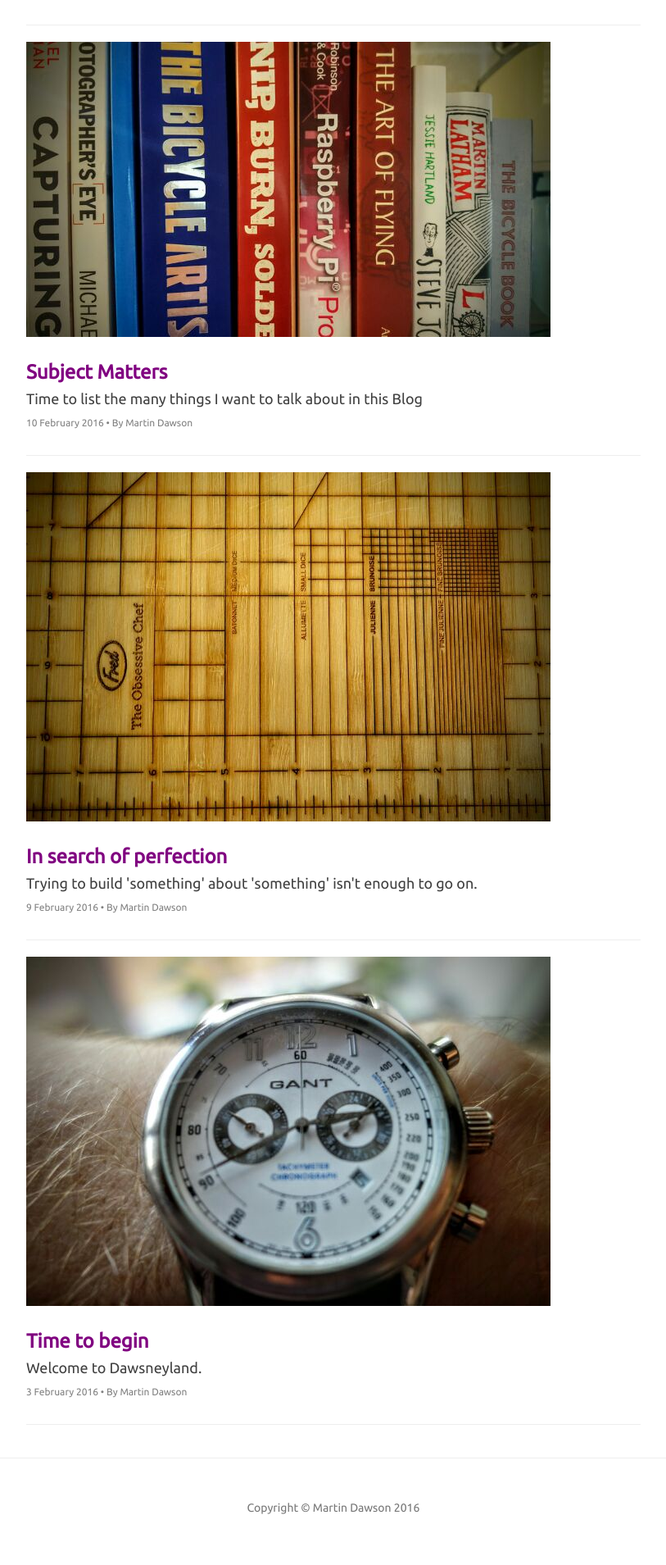
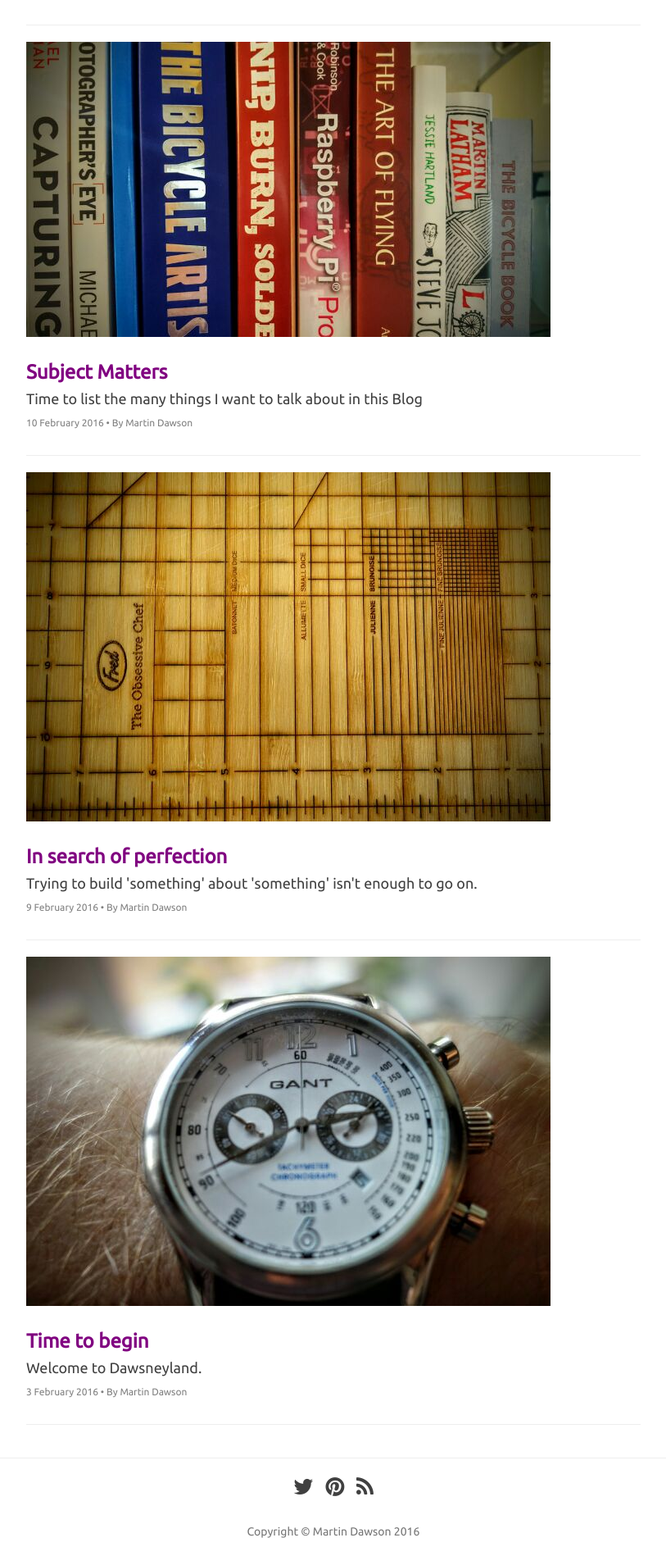
Before and after one commit to dawsneyland/formerdland, a Jekyll site: the page built from index.html, in a window 1280 px wide. Shown: the part 1142-3051 px from the top of the page at 82% size, without its empty margins (233-1046 px from the left). Built offline with Jekyll 4.4.1, drawn with Linux system fonts in a browser that asks for light colours; nearby versions of some CDN libraries; the list of posts is cut into pages by our own code; before the commit the page ends 3022 px from its top, so only the background shows below that.

Commit message:
Update footer.html

```diff
--- a/_includes/footer.html
+++ b/_includes/footer.html
@@ -3,58 +3,7 @@
     <div class="container">
         <div class="row">
             <div class="col-lg-8 col-lg-offset-2 col-md-10 col-md-offset-1">
-<!--
-                <ul class="list-inline text-center">
-                    <li>
-                        <a href="{{ "/feed.xml" | prepend: site.baseurl }}">
-                            <span class="fa-stack fa-lg">
-                                <i class="fa fa-circle fa-stack-2x"></i>
-                                <i class="fa fa-rss fa-stack-1x fa-inverse"></i>
-                            </span>
-                        </a>
-                    </li>
-                    {% if site.twitter_username %}
-                    <li>
-                        <a href="https://twitter.com/{{ site.twitter_username }}">
-                            <span class="fa-stack fa-lg">
-                                <i class="fa fa-circle fa-stack-2x"></i>
-                                <i class="fa fa-twitter fa-stack-1x fa-inverse"></i>
-                            </span>
-                        </a>
-                    </li>
-                    {% endif %}
-                    {% if site.youtube_username %}
-                    <li>
-                        <a href="https://www.youtube.com/{{ site.youtube_username }}">
-                            <span class="fa-stack fa-lg">
-                                <i class="fa fa-circle fa-stack-2x"></i>
-                                <i class="fa fa-youtube fa-stack-1x fa-inverse"></i>
-                            </span>
-                        </a>
-                    </li>
-                    {% endif %}
-                    {% if site.instagram_username %}
-                    <li>
-                        <a href="http://www.instagram.com/{{ site.instagram_username }}">
-                            <span class="fa-stack fa-lg">
-                                <i class="fa fa-circle fa-stack-2x"></i>
-                                <i class="fa fa-instagram fa-stack-1x fa-inverse"></i>
-                            </span>
-                        </a>
-                    </li>
-                    {% endif %}
-                    {% if site.pinterest_username %}
-                    <li>
-                        <a href="http://www.Pinterest.com/{{ site.pinterest_username }}">
-                            <span class="fa-stack fa-lg">
-                                <i class="fa fa-circle fa-stack-2x"></i>
-                                <i class="fa fa-pinterest fa-stack-1x fa-inverse"></i>
-                            </span>
-                        </a>
-                    </li>
-                    {% endif %}
-                </ul>
--->
+                {% include social.html %}
                 <p class="copyright text-muted">Copyright &copy; {{ site.copyright_name }} {{ site.time | date: '%Y' }}</p>
             </div>
         </div>
```
